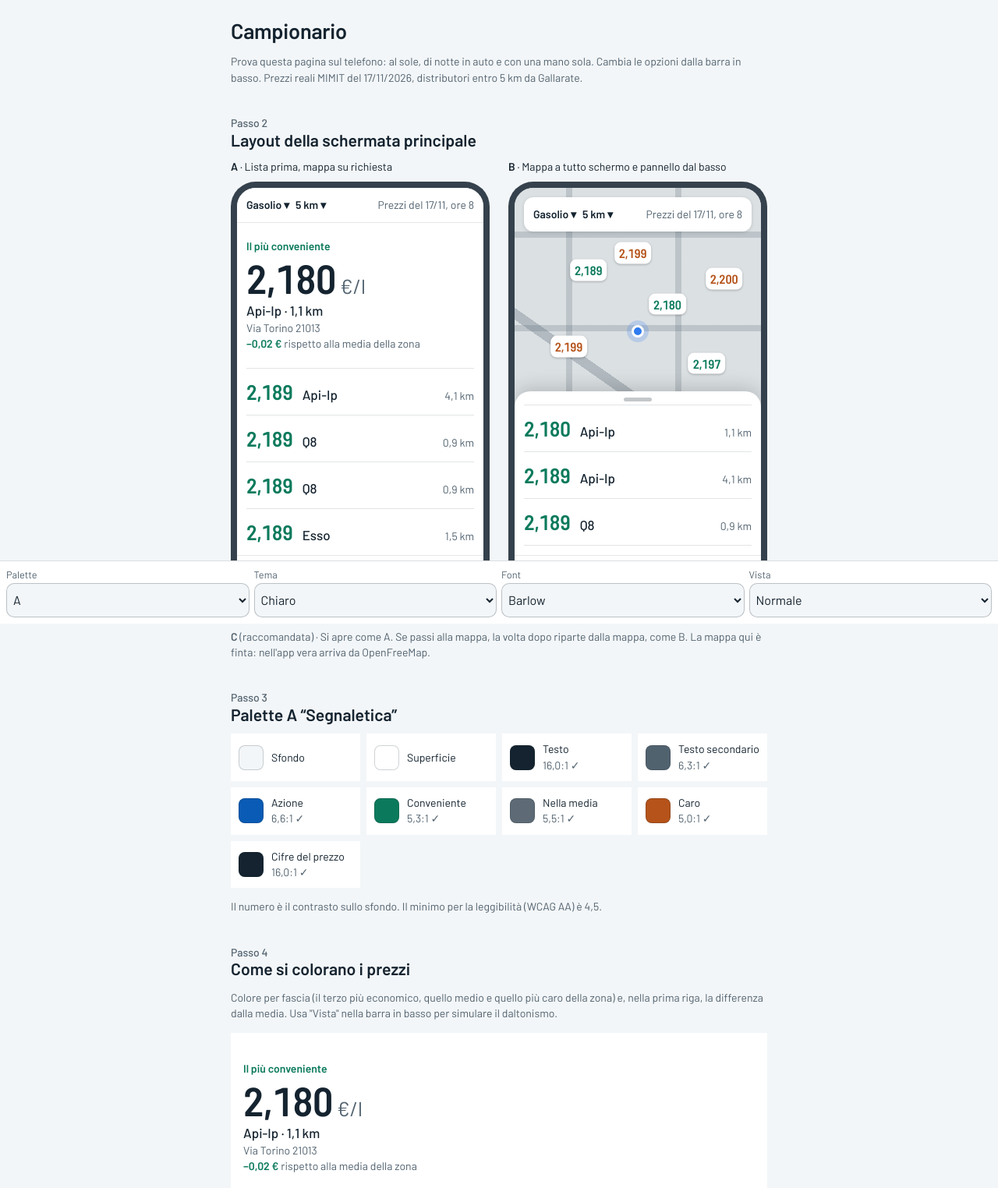
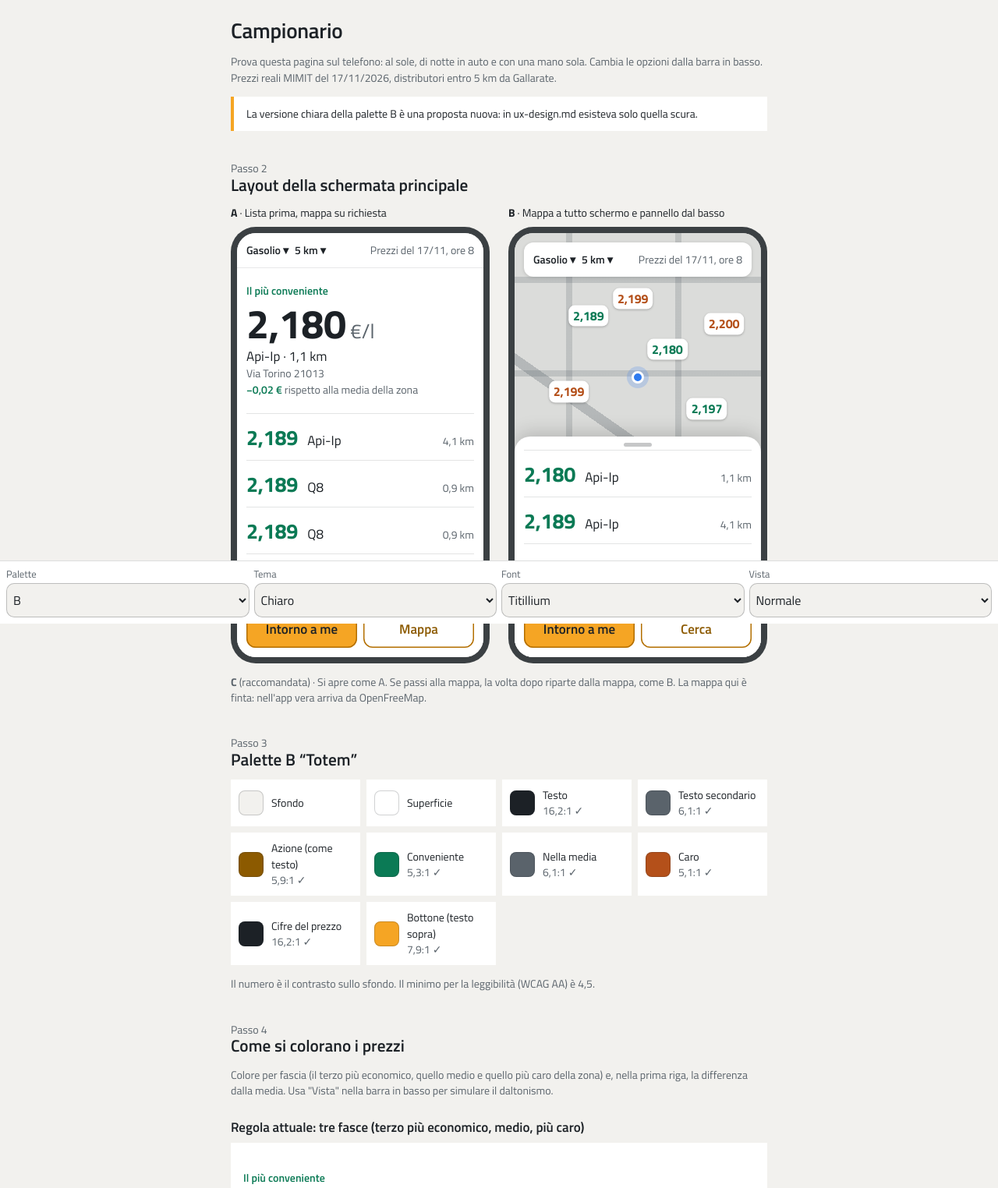
Before and after one commit to FLYMAN-ONE/risparmia-pieno, a website built with Vite: page app/campionario/index.html in a window 1280 px wide. Shown: the top 1524 px of the page at 78% size. Built offline with nearby package versions, Linux system fonts and the light colour scheme.

Commit message:
Campionario: palette B chiara proposta, regola dei colori per centesimi
- tolta la variante semaforo, scartata da Giuseppe
- versione chiara di B: cifre scure, bottoni ambra con testo scuro
  e bordo ambra scuro, ambra scura per il testo dei link (tutto AA)
- confronto tra fasce per terzi e fasce per centesimi dalla media
- il campionario parte con palette B e Titillium

Co-Authored-By: Claude Opus 5.5 <noreply@anthropic.com>

```diff
--- a/app/campionario/campionario.css
+++ b/app/campionario/campionario.css
@@ -19,20 +19,17 @@
   --sfondo: #121A21; --superficie: #1B252E; --testo: #E8EEF2; --testo-2: #9FB0BD;
   --azione: #6AA8F0; --su-azione: #121A21; --conveniente: #3FC29A; --media: #9FB0BD; --caro: #F08A4B; --cifre: var(--testo);
 }
-/* B "Totem" esiste solo scura: in chiaro si mostra comunque scura, con un avviso */
-[data-palette='B'] {
+/* B "Totem" scuro: valori originali di ux-design.md */
+[data-palette='B'][data-tema='scuro'] {
   --sfondo: #1C2126; --superficie: #262C32; --testo: #EEF1F3; --testo-2: #A3AEB8;
   --azione: #F5A524; --su-azione: #1C2126; --conveniente: #43C59A; --media: #A3AEB8; --caro: #FF8A4C; --cifre: #F5A524;
 }
-/* S = "B semaforo" (richiesta di Giuseppe del 18/11/2026): B con prezzi verde / giallo / rosso,
-   azione neutra per non confondere il giallo dei prezzi con l'ambra dei bottoni. Versione chiara nuova. */
-[data-palette='S'][data-tema='scuro'] {
-  --sfondo: #1C2126; --superficie: #262C32; --testo: #EEF1F3; --testo-2: #A3AEB8;
-  --azione: #EEF1F3; --su-azione: #1C2126; --conveniente: #3DD68C; --media: #F5C542; --caro: #FF6B5B; --cifre: var(--testo);
-}
-[data-palette='S'][data-tema='chiaro'] {
-  --sfondo: #EEF0F2; --superficie: #FFFFFF; --testo: #1C2126; --testo-2: #56616B;
-  --azione: #1C2126; --su-azione: #FFFFFF; --conveniente: #0E7C3A; --media: #8F6500; --caro: #C8261E; --cifre: var(--testo);
+/* B "Totem" chiaro: PROPOSTA nuova (18/11/2026). Cifre scure come un cartellone stampato,
+   bottoni ambra con testo scuro e bordo ambra scuro per staccarli dal bianco. */
+[data-palette='B'][data-tema='chiaro'] {
+  --sfondo: #F2F1EE; --superficie: #FFFFFF; --testo: #1C2126; --testo-2: #5A636B;
+  --azione: #F5A524; --su-azione: #1C2126; --bordo-azione: #B36F00; --azione-testo: #8C5A00;
+  --conveniente: #0B7A55; --media: #5A636B; --caro: #B4501A; --cifre: #1C2126;
 }
 [data-palette='C'][data-tema='chiaro'] {
   --sfondo: #F5F6F4; --superficie: #FFFFFF; --testo: #1A1F1C; --testo-2: #5D665F;
@@ -119,11 +116,7 @@ h3 { font-size: 1rem; margin: 24px 0 8px; font-weight: 600; }
 .fascia-conveniente .prezzo { color: var(--conveniente); }
 .fascia-media .prezzo { color: var(--media); }
 .fascia-caro .prezzo { color: var(--caro); }
-[data-palette='B'] .fascia-media .prezzo { color: var(--cifre); }
-.simbolo { font-family: var(--font-testo); font-weight: 700; width: 1.1em; text-align: center; }
-.fascia-conveniente .simbolo { color: var(--conveniente); }
-.fascia-media .simbolo { color: var(--media); }
-.fascia-caro .simbolo { color: var(--caro); }
+[data-palette='B'][data-tema='scuro'] .fascia-media .prezzo { color: var(--cifre); }
 .segno { font-size: var(--t-dettaglio); color: var(--testo-2); text-align: right; white-space: nowrap; }
 
 .bottone {
@@ -131,11 +124,12 @@ h3 { font-size: 1rem; margin: 24px 0 8px; font-weight: 600; }
   min-height: 48px; padding: 0 20px;
   font: inherit; font-weight: 600;
   background: var(--azione); color: var(--su-azione);
+  box-shadow: inset 0 0 0 1.5px var(--bordo-azione, transparent);
   touch-action: manipulation; user-select: none; -webkit-user-select: none;
   transition: transform 100ms ease-out;
 }
 .bottone:active { transform: scale(0.97); }
-.bottone.secondario { background: transparent; color: var(--azione); box-shadow: inset 0 0 0 1.5px var(--azione); }
+.bottone.secondario { background: transparent; color: var(--azione-testo, var(--azione)); box-shadow: inset 0 0 0 1.5px var(--bordo-azione, var(--azione)); }
 :focus-visible { outline: 3px solid var(--azione); outline-offset: 2px; }
 
 /* ——— Telefoni finti (passo 2) ——— */
--- a/app/campionario/campionario.ts
+++ b/app/campionario/campionario.ts
@@ -21,7 +21,7 @@ const media = lista.reduce((s, v) => s + v.euro, 0) / lista.length;
 const ordinati = lista.map((v) => v.euro).sort((a, b) => a - b);
 const soglia1 = ordinati[Math.floor(ordinati.length / 3)]!;
 const soglia2 = ordinati[Math.floor((2 * ordinati.length) / 3)]!;
-function fascia(indice: number, _totale: number): 'conveniente' | 'media' | 'caro' {
+function fascia(indice: number, _totale: number): Fascia {
   const v = lista[indice]!.euro;
   return v < soglia1 ? 'conveniente' : v < soglia2 ? 'media' : 'caro';
 }
@@ -40,15 +40,19 @@ function eroe(v: Voce): string {
   </div>`;
 }
 
-const SIMBOLI = { conveniente: '↓', media: '≈', caro: '↑' } as const;
+type Fascia = 'conveniente' | 'media' | 'caro';
+/** Regola proposta: distanza dalla media in centesimi. */
+function fasciaCentesimi(v: number): Fascia {
+  const diff = v - media;
+  return diff <= -0.01 ? 'conveniente' : diff >= 0.01 ? 'caro' : 'media';
+}
 
-function righe(voci: readonly Voce[], conDelta = false, conSimboli = false): string {
+function righe(voci: readonly Voce[], conDelta = false, regola: 'terzi' | 'centesimi' = 'terzi'): string {
   return voci
     .map((v) => {
       const i = lista.indexOf(v);
-      const f = fascia(i, lista.length);
+      const f = regola === 'terzi' ? fascia(i, lista.length) : fasciaCentesimi(v.euro);
       return `<div class="riga fascia-${f}">
-        ${conSimboli ? `<span class="simbolo" aria-label="${f}">${SIMBOLI[f]}</span>` : ''}
         <span class="prezzo">${euro(v.euro)}</span>
         <span class="chi">${esc(v.bandiera)}</span>
         ${conDelta ? `<span class="segno">${differenza(v.euro - media)}</span>` : ''}
@@ -89,8 +93,7 @@ $('[data-layout-b]').innerHTML = `
 
 // ——— Passo 4: fasce di colore ———
 $('[data-fasce]').innerHTML = eroe(primo!) + righe(altri, true);
-// Un distributore ogni tre, così compaiono tutte le fasce
-$('[data-fasce-simboli]').innerHTML = righe(lista.filter((_, i) => i % 3 === 0), true, true);
+$('[data-fasce-centesimi]').innerHTML = eroe(primo!) + righe(altri, true, 'centesimi');
 
 // ——— Passo 5: confronto font ———
 const font = [
@@ -150,7 +153,7 @@ function contrasto(a: string, b: string): number {
 const ruoli = [
   ['--testo', 'Testo'],
   ['--testo-2', 'Testo secondario'],
-  ['--azione', 'Azione'],
+  ['--azione-testo', 'Azione (come testo)'],
   ['--conveniente', 'Conveniente'],
   ['--media', 'Nella media'],
   ['--caro', 'Caro'],
@@ -166,16 +169,23 @@ function aggiornaCampioni(): void {
     `<li><span class="colore" style="background:${superficie}"></span>Superficie</li>` +
     ruoli
       .map(([variabile, nome]) => {
-        const colore = getComputedStyle($('[data-campioni]')).getPropertyValue(variabile).trim();
+        const stileCampioni = getComputedStyle($('[data-campioni]'));
+        const colore =
+          stileCampioni.getPropertyValue(variabile).trim() || stileCampioni.getPropertyValue('--azione').trim();
         const c = contrasto(colore, superficie);
-        return `<li><span class="colore" style="background:var(${variabile})"></span>
+        return `<li><span class="colore" style="background:${colore}"></span>
           <span>${nome}<br><span class="ok">${c.toFixed(1).replace('.', ',')}:1 ${c >= 4.5 ? '✓' : '✗ sotto 4,5'}</span></span></li>`;
       })
-      .join('');
+      .join('') +
+    (() => {
+      const c = contrasto(stile.getPropertyValue('--su-azione').trim(), stile.getPropertyValue('--azione').trim());
+      return `<li><span class="colore" style="background:var(--azione)"></span>
+        <span>Bottone (testo sopra)<br><span class="ok">${c.toFixed(1).replace('.', ',')}:1 ${c >= 4.5 ? '✓' : '✗ sotto 4,5'}</span></span></li>`;
+    })();
 }
 
 // ——— Barra delle opzioni ———
-const nomiPalette = { A: '“Segnaletica”', B: '“Totem”', C: '“Risparmio”', S: '“Totem” semaforo' } as const;
+const nomiPalette = { A: '“Segnaletica”', B: '“Totem”', C: '“Risparmio”' } as const;
 function applica(): void {
   const scelta = (nome: string) => $<HTMLSelectElement>(`[data-scelta="${nome}"]`).value;
   const palette = scelta('palette') as keyof typeof nomiPalette;
@@ -185,7 +195,6 @@ function applica(): void {
   main.dataset['vista'] = scelta('vista');
   $('[data-nome-palette]').textContent = `${palette} ${nomiPalette[palette]}`;
   $('[data-avviso-totem]').hidden = !(palette === 'B' && scelta('tema') === 'chiaro');
-  $('[data-con-simboli]').hidden = palette !== 'S';
   document
     .querySelector('meta[name="theme-color"]')
     ?.setAttribute('content', getComputedStyle(html).getPropertyValue('--sfondo').trim());
--- a/app/campionario/index.html
+++ b/app/campionario/index.html
@@ -1,5 +1,5 @@
 <!doctype html>
-<html lang="it" data-palette="A" data-tema="chiaro" data-font="barlow">
+<html lang="it" data-palette="B" data-tema="chiaro" data-font="titillium">
   <head>
     <meta charset="utf-8" />
     <meta name="viewport" content="width=device-width, initial-scale=1, viewport-fit=cover" />
@@ -32,7 +32,7 @@
           distributori entro 5 km da Gallarate.
         </p>
         <p class="avviso" data-avviso-totem hidden>
-          La palette B "Totem" esiste solo in versione scura: la versione chiara andrebbe inventata a parte.
+          La versione chiara della palette B è una proposta nuova: in ux-design.md esisteva solo quella scura.
         </p>
       </header>
 
@@ -66,12 +66,11 @@
           Colore per fascia (il terzo più economico, quello medio e quello più caro della zona) e, nella prima riga,
           la differenza dalla media. Usa "Vista" nella barra in basso per simulare il daltonismo.
         </p>
+        <h3>Regola attuale: tre fasce (terzo più economico, medio, più caro)</h3>
         <div class="scheda" data-fasce></div>
-        <div data-con-simboli hidden>
-          <h3>Con un simbolo in più (↓ conveniente, ≈ nella media, ↑ caro)</h3>
-          <p class="nota">Così il colore non è l'unico segnale anche per chi è daltonico.</p>
-          <div class="scheda" data-fasce-simboli></div>
-        </div>
+        <h3>Regola proposta: centesimi dalla media</h3>
+        <p class="nota">Conveniente se costa almeno 1 centesimo meno della media, caro se almeno 1 centesimo di più, altrimenti nella media.</p>
+        <div class="scheda" data-fasce-centesimi></div>
       </section>
 
       <section aria-labelledby="t-font">
@@ -97,9 +96,8 @@
       <label>Palette
         <select data-scelta="palette">
           <option value="A">A</option>
-          <option value="B">B</option>
+          <option value="B" selected>B</option>
           <option value="C">C</option>
-          <option value="S">B semaforo</option>
         </select>
       </label>
       <label>Tema
@@ -111,7 +109,7 @@
       <label>Font
         <select data-scelta="font">
           <option value="barlow">Barlow</option>
-          <option value="titillium">Titillium</option>
+          <option value="titillium" selected>Titillium</option>
           <option value="atkinson">Atkinson</option>
         </select>
       </label>
```
